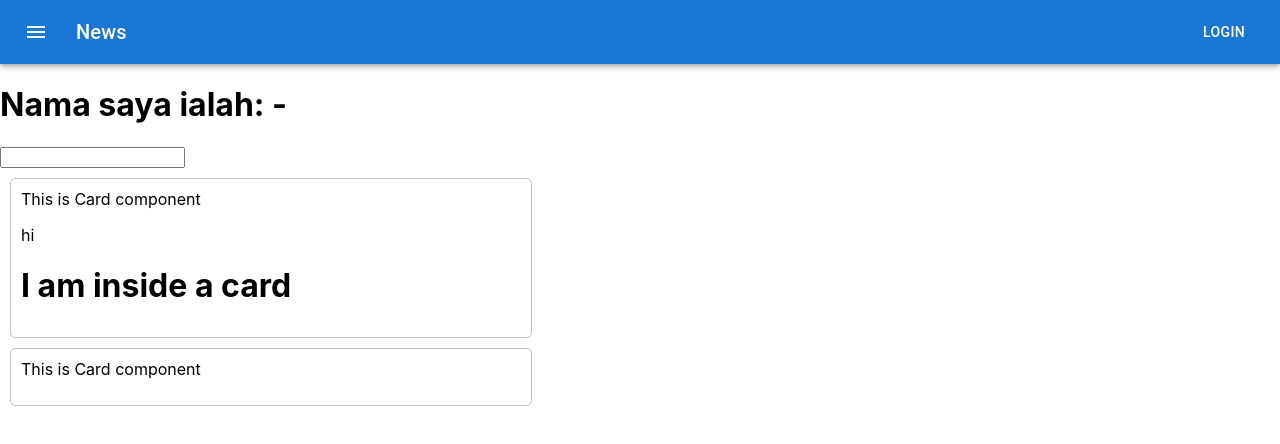
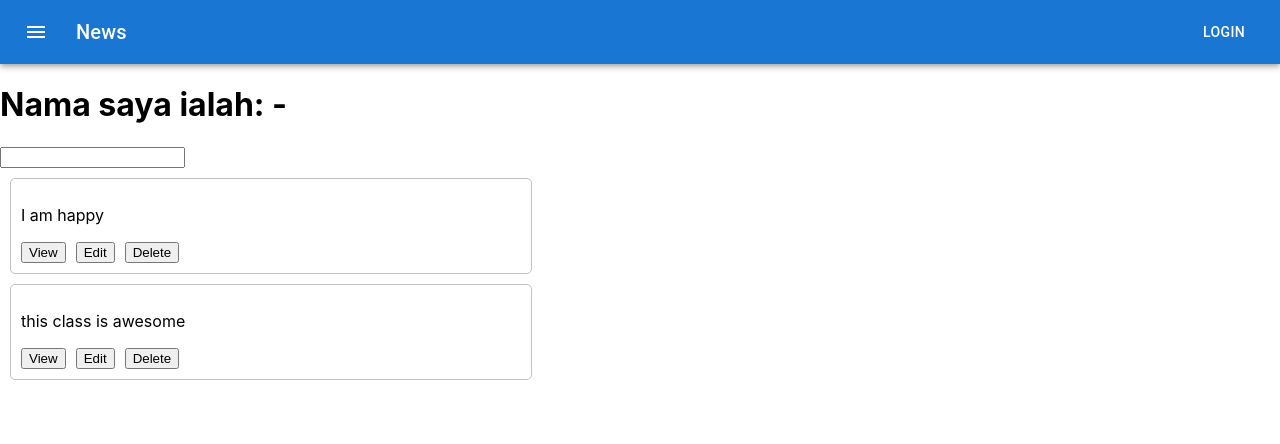
Before and after one commit to skolacode/safwan-one-one, a React (Create React App) app in the folder todo-app/: page / in a window 1280 px wide. Shown: the top 444 px of the page. Built offline with nearby package versions, Linux system fonts and the light colour scheme.

Commit message:
1. make the component more usable 2. created a layout for the component

```diff
--- a/todo-app/src/components/MyCard.jsx
+++ b/todo-app/src/components/MyCard.jsx
@@ -1,26 +1,23 @@
 import React from 'react'
 import myCardStyle from '../styles/MyCard.module.css'
 
-import PropTypes from 'prop-types';
-
-// de-structure
-
-
-
 export const MyCard = (props) => {
 
-  const { children, content, clickMeFunc } = props
+  const { description, deleteFunc, editFunc, viewFunc } = props
 
   return (
     <div className={myCardStyle.container}>
-      <div>This is Card component</div>
-      <p onClick={clickMeFunc}>{content}</p>
-      {children}
+      <p>{description}</p>
+
+      <button onClick={viewFunc}>
+        View
+      </button>
+      <button style={{ marginLeft: 10 }} onClick={editFunc}>
+        Edit
+      </button>
+      <button style={{ marginLeft: 10 }} onClick={deleteFunc}>
+        Delete
+      </button>
     </div>
   )
 }
-
-MyCard.propTypes = {
-  content: PropTypes.string.isRequired,
-  isEditable: PropTypes.bool
-}
--- a/todo-app/src/pages/LandingPage.jsx
+++ b/todo-app/src/pages/LandingPage.jsx
@@ -37,11 +37,9 @@ export const LandingPage = () => {
       {/*
       1. Self closing jika tiada children,
       2. jika ada children jagan self close */}
-      <MyCard content="hi" clickMeFunc={clickMe}>
-        <h1>I am inside a card</h1>
-      </MyCard>
+      <MyCard description="I am happy" editFunc={clickMe} deleteFunc={clickMe}/>
 
-      <MyCard clickMeFunc={clickMe}/>
+      <MyCard description="this class is awesome" editFunc={clickMe} deleteFunc={clickMe} />
     </div>
   )
 }
```
Also changed, not shown: 1 other file (tests, documents, lock files or other folders).
